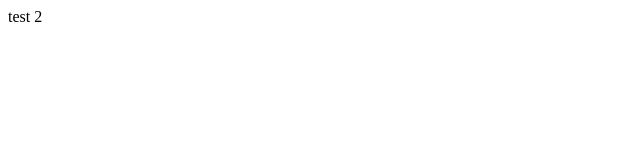
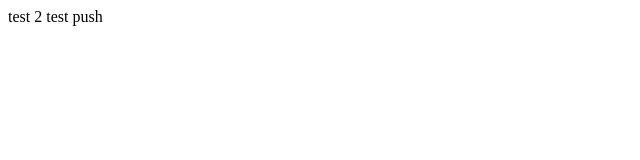
Before and after one commit to stazman/html-test-2, a plain HTML site: page index.HTML in a window 1280 px wide. Shown: the full height of the page, 0-640 px from the left. Drawn offline with Linux system fonts and the light colour scheme.

```diff
--- a/index.HTML
+++ b/index.HTML
@@ -8,5 +8,6 @@
 </head>
 <body>
 	test 2
+	test push
 </body>
 </html>
```
